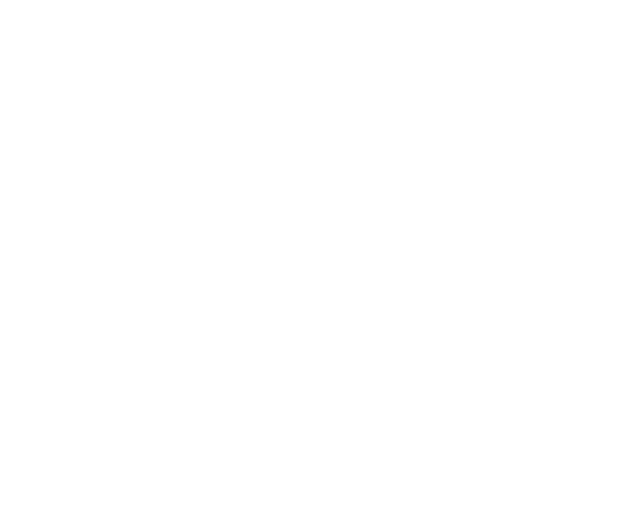
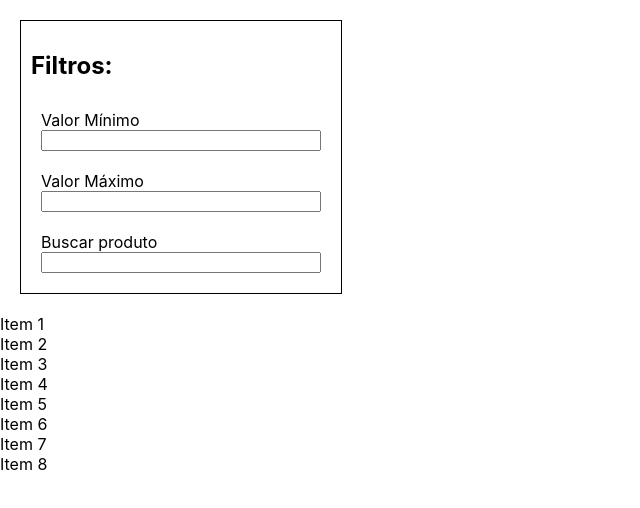
Before and after one commit to future4code/jackson-labe-commerce4, a React (Create React App) app: page / in a window 1280 px wide. Shown: the top 508 px of the page, without its empty margins (0-640 px from the left). Built offline with nearby package versions, Linux system fonts and the light colour scheme.

Commit message:
Alterações no componente pai (App.js) e FilterBar

```diff
--- a/package.json
+++ b/package.json
@@ -6,9 +6,12 @@
     "@testing-library/jest-dom": "^4.2.4",
     "@testing-library/react": "^9.3.2",
     "@testing-library/user-event": "^7.1.2",
+    "components": "^0.1.0",
     "react": "^16.13.1",
     "react-dom": "^16.13.1",
-    "react-scripts": "3.4.1"
+    "react-scripts": "3.4.1",
+    "styled": "^1.0.0",
+    "styled-components": "^5.1.1"
   },
   "scripts": {
     "start": "react-scripts start",
--- a/src/App.css
+++ b/src/App.css
@@ -1,4 +1,5 @@
 .App {
+  display: flex;
   text-align: center;
 }
 
--- a/src/App.js
+++ b/src/App.js
@@ -1,11 +1,39 @@
 import React from 'react';
+import Filter from './assets/components/FilterBar/FilterBar'
 
-function App() {
-  return (
-    <div className="App">
+const products = [
+  { img: "src", name: "Item 1", price: 100},
+  { img: "src", name: "Item 2", price: 90},
+  { img: "src", name: "Item 3", price: 80},
+  { img: "src", name: "Item 4", price: 50},
+  { img: "src", name: "Item 5", price: 110},
+  { img: "src", name: "Item 6", price: 30},
+  { img: "src", name: "Item 7", price: 100},
+  { img: "src", name: "Item 8", price: 70}
+]
 
-    </div>
-  );
+class App extends React.Component {
+
+  state = {
+    products: products,
+    valorInputMin: "",
+    valorInputMax: ""
+  }
+
+  render() {
+    return (
+      <div className="App">
+        <Filter/>
+        <div>
+          {this.state.products.map((prod) => {
+            return <div>{prod.name}</div>
+          })}
+          </div>
+        {/* GRID DE PRODUTOS */}
+        {/* SHOPPING CART RENDERIZADO CONDICIONALMENTE       */}
+      </div>
+    );
+  }
 }
 
 export default App;
--- a/src/assets/components/FilterBar/FilterBar.js
+++ b/src/assets/components/FilterBar/FilterBar.js
@@ -1,2 +1,59 @@
 import React from 'react'
 import styled from 'styled-components'
+
+const FilterDiv = styled.div`
+    width: 300px;
+    display: flex;
+    margin: 20px;
+    flex-direction: column;
+    border: solid 1px black;
+    padding: 10px;
+`
+
+const FilterBlock = styled.div`
+    padding: 10px;
+    display: flex;
+    flex-direction: column;
+`
+
+class Filter extends React.Component {
+
+    onChangeMin = (e) => {
+        //devolve valor do input para componente pai (App)
+        const valorInputMin = e.target.value
+        console.log(valorInputMin)
+    }
+
+    onChangeMax = (e) => {
+        //devolve valor do input para componente pai (App)
+        const valorInputMax = e.target.value
+        console.log(valorInputMax)
+    }
+    render() {
+        return(
+            <FilterDiv>
+                <h2>Filtros:</h2>
+                <FilterBlock>
+                    <label>Valor Mínimo</label>
+                    <input
+                        type="number"
+                        onChange={this.onChangeMin}
+                        />
+                </FilterBlock>
+                <FilterBlock>
+                    <label>Valor Máximo</label>
+                    <input
+                        type="number"
+                        onChange={this.onChangeMax}
+                        />
+                </FilterBlock>
+                <FilterBlock>
+                    <label>Buscar produto</label>
+                    <input type="text"/>
+                </FilterBlock>
+            </FilterDiv>
+        )
+    }
+}
+
+export default Filter;
```
Also changed, not shown: 1 other file (tests, documents, lock files or other folders).
